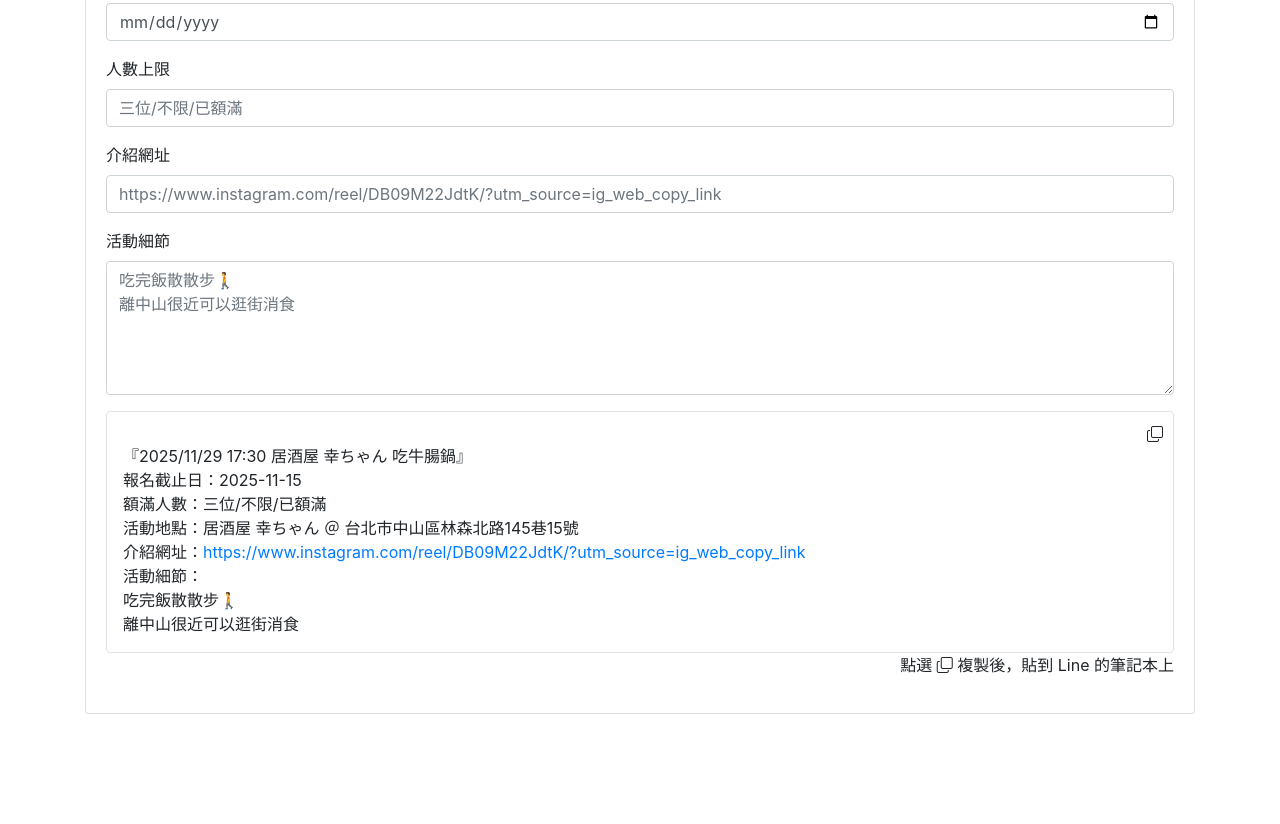
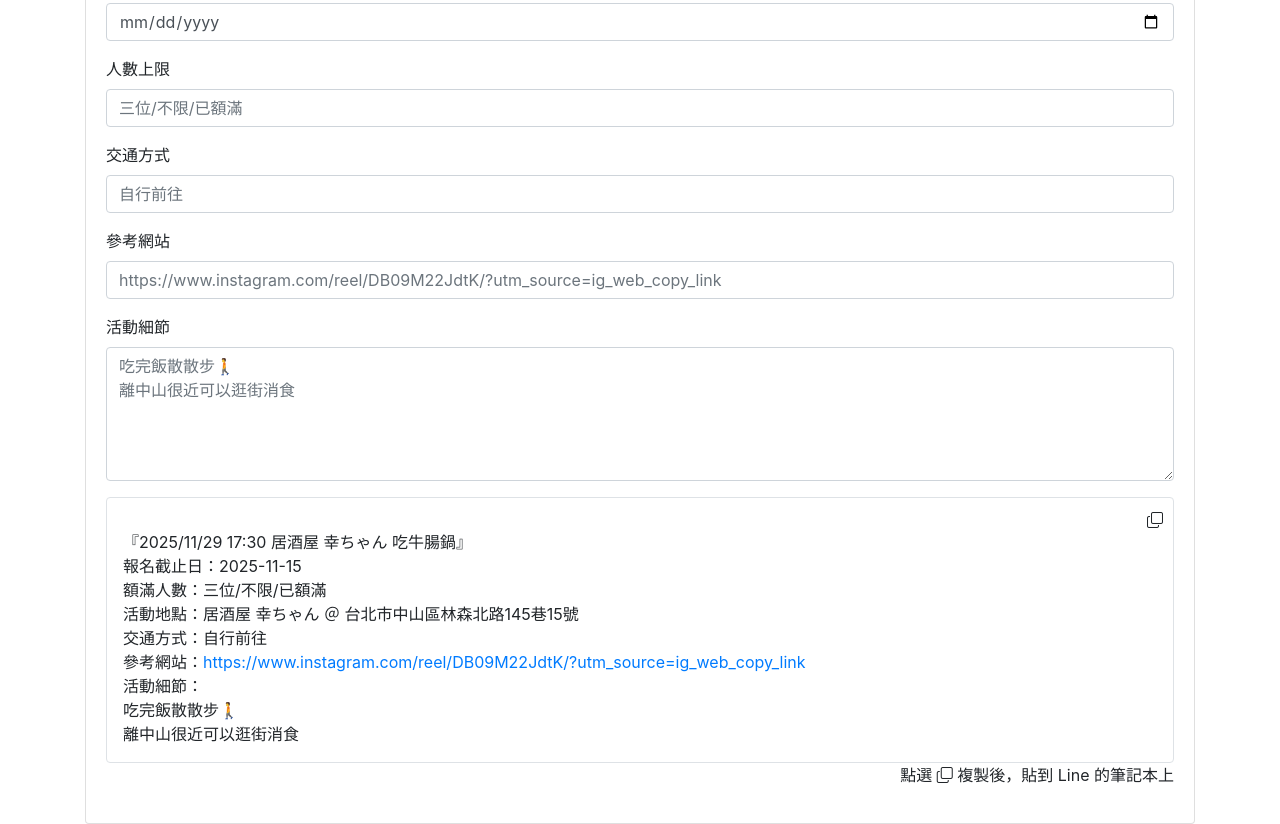
Before and after one commit to mick1031/GoOnATrip, a plain HTML site: page index.html in a window 1280 px wide. Shown: the part 655-1479 px from the top of the page. Before the commit the page ends 1369 px from the top, so only its background shows below. Drawn offline with nearby package versions, Linux system fonts and the light colour scheme.

Commit message:
新增交通方式欄位，調整參考網站顯示，改善活動資訊的完整性

```diff
--- a/index.html
+++ b/index.html
@@ -60,7 +60,11 @@
                         <input type="text" class="form-control v-input" name="capacity" placeholder="三位/不限/已額滿">
                     </div>
                     <div class="form-group">
-                        <label for="url">介紹網址</label>
+                        <label for="transportation">交通方式</label>
+                        <input type="text" class="form-control v-input" name="transportation" placeholder="自行前往">
+                    </div>
+                    <div class="form-group">
+                        <label for="url">參考網站</label>
                         <input type="text" class="form-control v-input" name="url" placeholder="https://www.instagram.com/reel/DB09M22JdtK/?utm_source=ig_web_copy_link">
                     </div>
                     <div class="form-group">
@@ -87,6 +91,7 @@
                 datetime: '2025/11/29 17:30',
                 deadline: '2025-11-15',
                 capacity: '三位/不限/已額滿',
+                transportation: '自行前往',
                 url: 'https://www.instagram.com/reel/DB09M22JdtK/?utm_source=ig_web_copy_link',
                 detail:`吃完飯散散步🚶
 離中山很近可以逛街消食
@@ -114,7 +119,8 @@
 報名截止日：${edit.deadline} <br/>
 額滿人數：${edit.capacity} <br/>
 活動地點：${edit.location} <br/>
-介紹網址：<a href="${url}" target="_blank">${url}</a> <br/>
+交通方式：${edit.transportation} <br/>
+參考網站：<a href="${url}" target="_blank">${url}</a> <br/>
 活動細節：<br/>
 ${detail}
 `;
```
